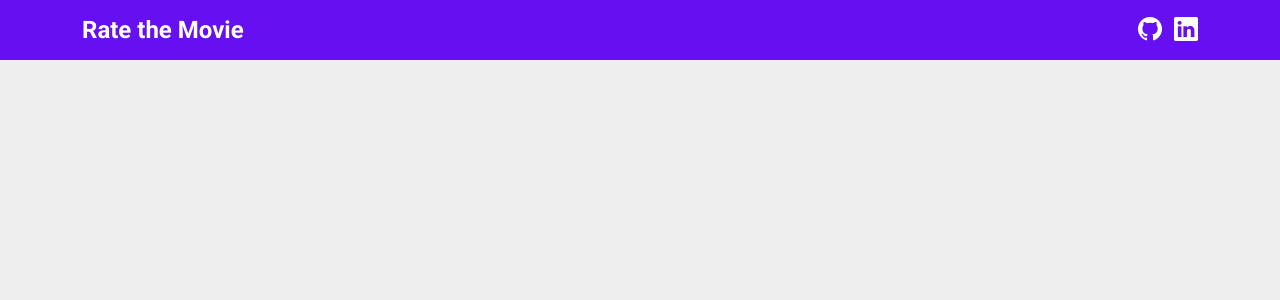
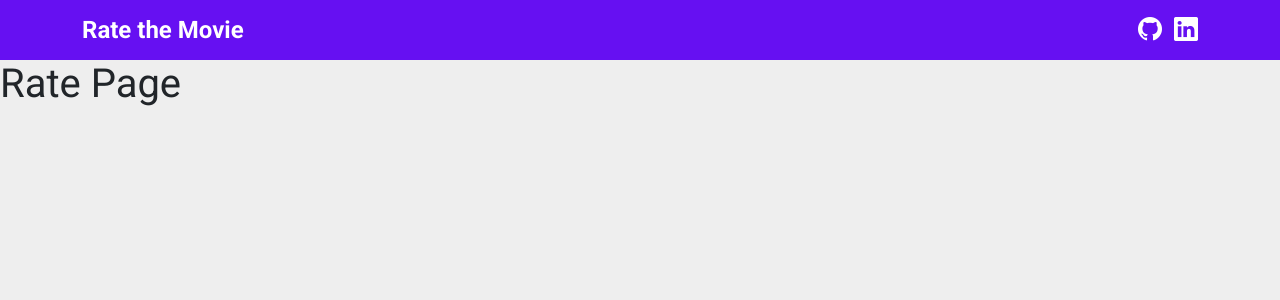
Before and after one commit to soyowendy/rate-the-movie, a React (Create React App) app in the folder frontend/: page /movie/1 in a window 1280 px wide. Shown: the top 300 px of the page. Built offline with nearby package versions, Linux system fonts and the light colour scheme.

Commit message:
Create Routes for Listing Page and Movie Rate Page

```diff
--- a/frontend/package.json
+++ b/frontend/package.json
@@ -10,9 +10,11 @@
     "@types/node": "^16.18.39",
     "@types/react": "^18.2.16",
     "@types/react-dom": "^18.2.7",
+    "@types/react-router-dom": "^5.3.3",
     "bootstrap": "^5.3.0",
     "react": "^18.2.0",
     "react-dom": "^18.2.0",
+    "react-router-dom": "^6.14.2",
     "react-scripts": "5.0.1",
     "typescript": "^4.9.5",
     "web-vitals": "^2.1.4"
--- a/frontend/src/App.tsx
+++ b/frontend/src/App.tsx
@@ -1,8 +1,17 @@
+import { BrowserRouter, Route, Routes } from "react-router-dom";
 import Navbar from "./components/Navbar";
+import Listing from "./pages/Listing";
+import Rate from "./pages/Rate";
 
 function App() {
 	return (
-		<Navbar/>
+		<BrowserRouter>
+			<Navbar/>
+			<Routes>
+				<Route path="/" element={<Listing />} />
+				<Route path="/movie/:movieId" element={<Rate />} />
+			</Routes>
+		</BrowserRouter>
 	)
 }
 
--- /dev/null
+++ b/frontend/src/pages/Listing/index.tsx
@@ -0,0 +1,9 @@
+function Listing() {
+	return (
+		<div>
+			<h1>List Page</h1>
+		</div>
+	)
+}
+
+export default Listing;
--- /dev/null
+++ b/frontend/src/pages/Rate/index.tsx
@@ -0,0 +1,9 @@
+function Rate() {
+	return (
+		<div>
+			<h1>Rate Page</h1>
+		</div>
+	)
+}
+
+export default Rate;
```
Also changed, not shown: 1 other file (tests, documents, lock files or other folders).
